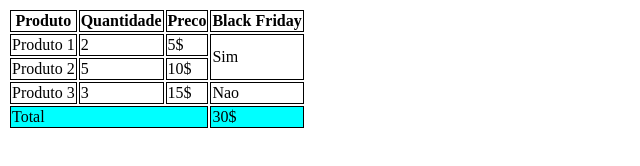
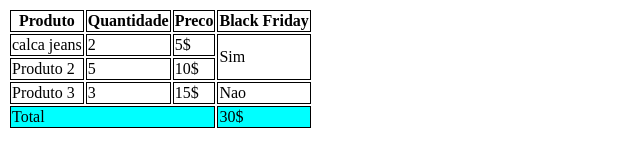
Before and after one commit to Dev-Robson-Nunes/Aula-tabela-, a plain HTML site: page index.html in a window 1280 px wide. Shown: the whole page, without its empty margins (0-640 px from the left). Drawn offline with Linux system fonts and the light colour scheme.

Commit message:
trocado de produto 1 para calca jeans

```diff
--- a/index.html
+++ b/index.html
@@ -34,7 +34,7 @@
 
         <tbody>
             <tr>
-                <td>Produto 1</td>
+                <td>calca jeans</td>
                 <td>2</td>
                 <td>5$</td>
                 <td rowspan="2">Sim</td>
```
